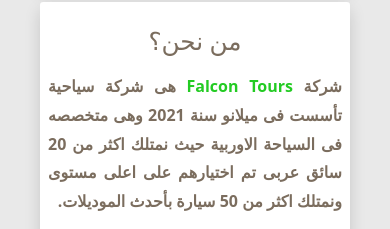
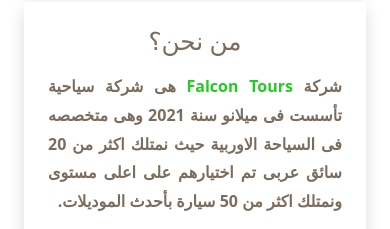
Before and after one commit to Marwan1011994/falcon-tours, a plain HTML site: page index.html in a window 390 px wide. Shown: the part 1426-1655 px from the top of the page. Drawn offline with Linux system fonts and the light colour scheme.

Commit message:
Add files via upload

```diff
--- a/index.html
+++ b/index.html
@@ -128,9 +128,9 @@
 
     <!-- //////////////////// -->
 
-    <section class="about-us">
+    <section class="about-us bg-white">
       <div class="content-us container row m-auto my-4 justify-content-between">
-        <div class="right-us col-12 col-md-4 my-2 px-3">
+        <div class="right-us col-12 col-md-4 my-2 px-0 px-md-3">
           <div class="right-us-cont shadow rounded-1 h-100">
             <div>
               <h2 class="text-center my-3">أقوال بعض عملائنا</h2>
@@ -165,11 +165,11 @@
 
           </div>
         </div>
-        <div class="left-us col-12 col-md-8 my-2  px-3">
+        <div class="left-us col-12 col-md-8 my-2  px-0 px-md-3">
           <div class="bg-white shadow rounded-1 p-2 h-100">
             <div class="content-us">
               <h2 class="text-center my-3">من نحن؟</h2>
-              <p>شركة <bdi>Falcon Tours</bdi> هى شركة سياحية تأسست فى ميلانو سنة 2021 وهى متخصصه فى السياحة الاوربية حيث نمتلك اكثر من 20 سائق عربى تم اختيارهم على اعلى مستوى ونمتلك اكثر من 50 سيارة بأحدث الموديلات.  </p>
+              <p class="px-3">شركة <bdi>Falcon Tours</bdi> هى شركة سياحية تأسست فى ميلانو سنة 2021 وهى متخصصه فى السياحة الاوربية حيث نمتلك اكثر من 20 سائق عربى تم اختيارهم على اعلى مستوى ونمتلك اكثر من 50 سيارة بأحدث الموديلات.  </p>
             </div>
             <div class="d-center w-100">
               <div id="demo3" class="carousel slide w-75" data-bs-ride="carousel">
```
